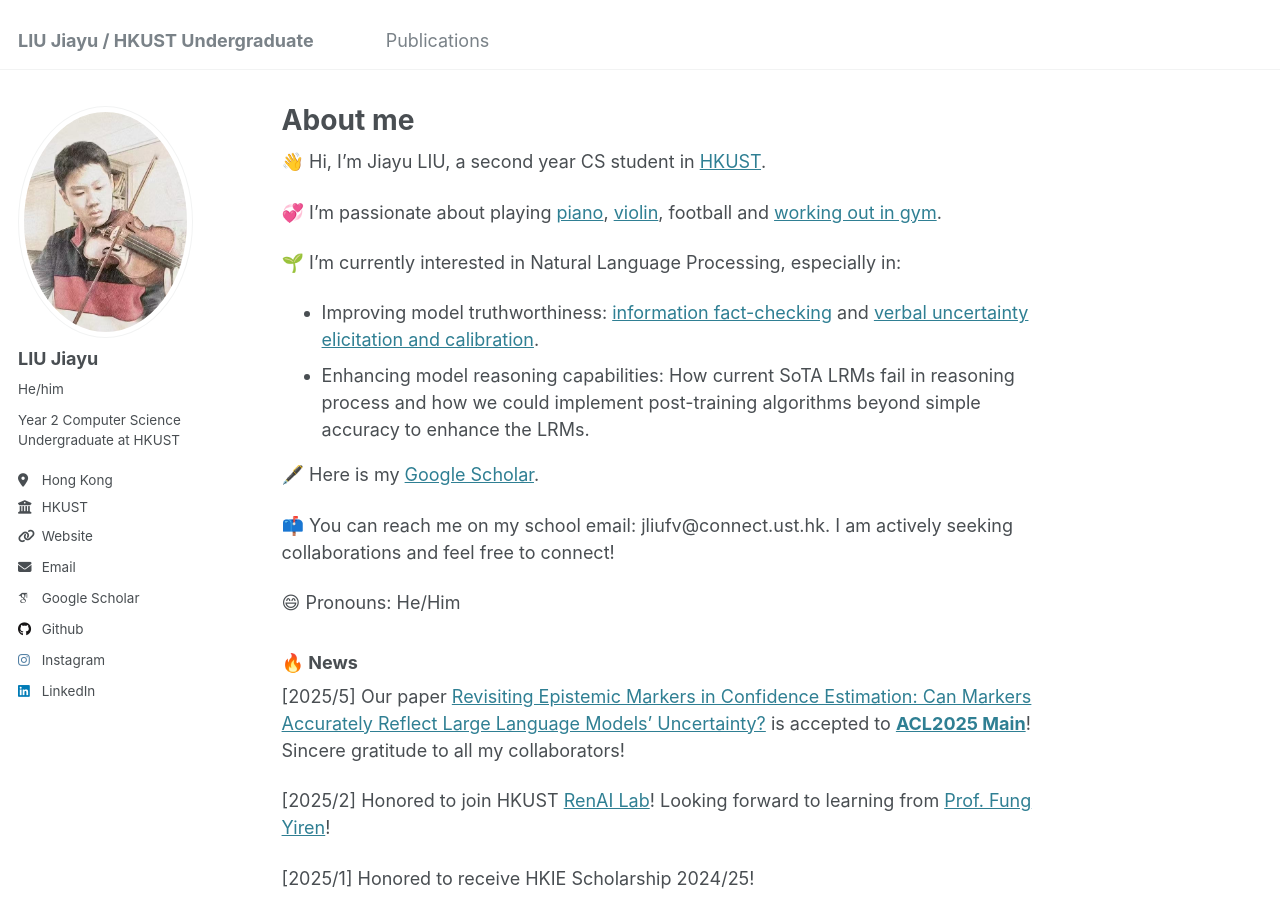
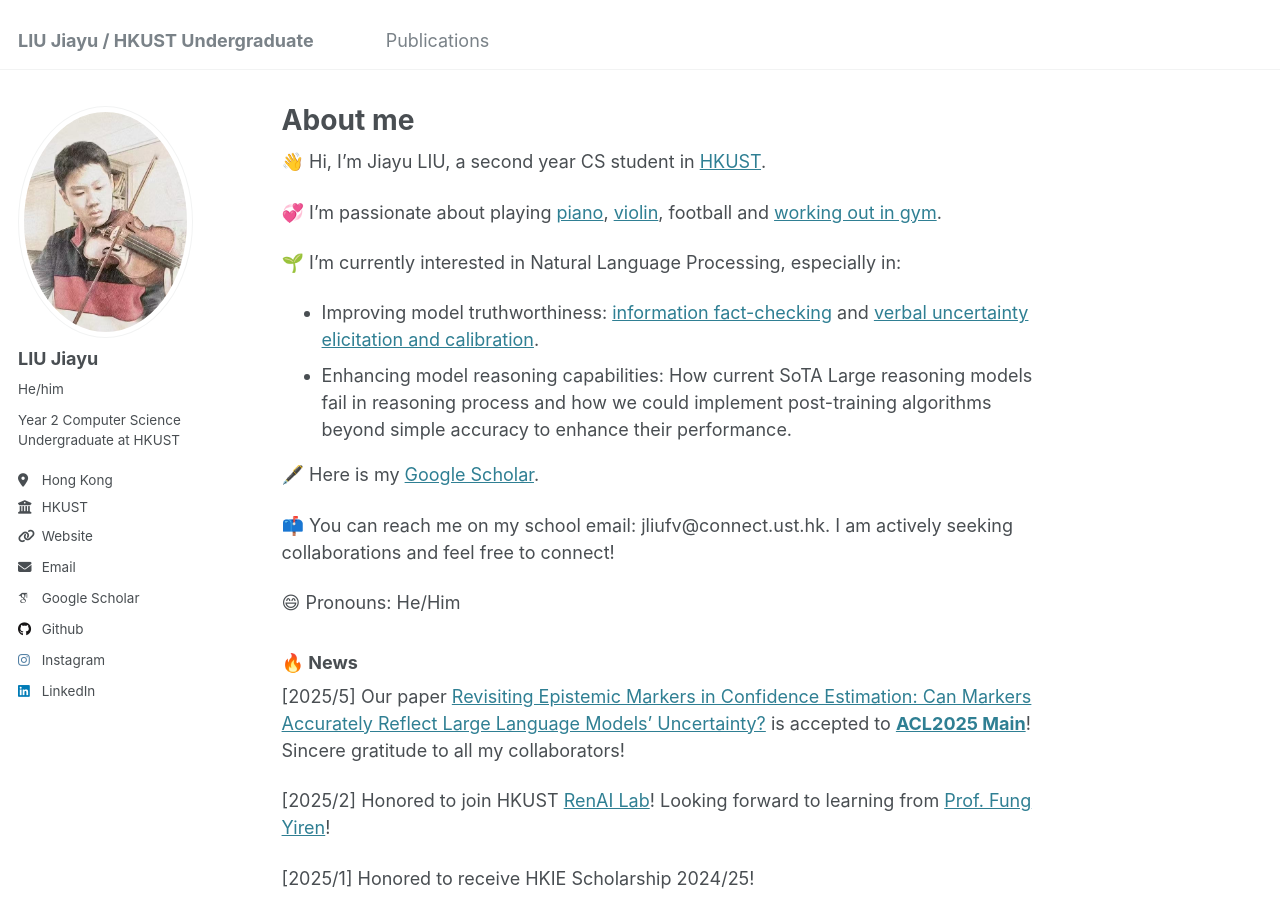
Before and after one commit to JiayuJeff/JiayuJeff.github.io, a Jekyll site: the page built from _pages/about.md, in a window 1280 px wide and 900 px high. Built offline with Jekyll 4.4.1, drawn with Linux system fonts in a browser that asks for light colours; some web fonts are replaced.

Commit message:
Update about.md

```diff
--- a/_pages/about.md
+++ b/_pages/about.md
@@ -17,7 +17,7 @@ redirect_from:
 
 🌱 I’m currently interested in Natural Language Processing, especially in:
 - Improving model truthworthiness: [information fact-checking](https://aclanthology.org/2024.fever-1.14.pdf) and [verbal uncertainty elicitation and calibration](https://arxiv.org/pdf/2505.24778).
-- Enhancing model reasoning capabilities: How current SoTA LRMs fail in reasoning process and how we could implement post-training algorithms beyond simple accuracy to enhance the LRMs.
+- Enhancing model reasoning capabilities: How current SoTA Large reasoning models fail in reasoning process and how we could implement post-training algorithms beyond simple accuracy to enhance their performance.
 
 
 🖋️ Here is my [Google Scholar](https://scholar.google.com/citations?user=PIQxhfMAAAAJ&hl=en).
```
